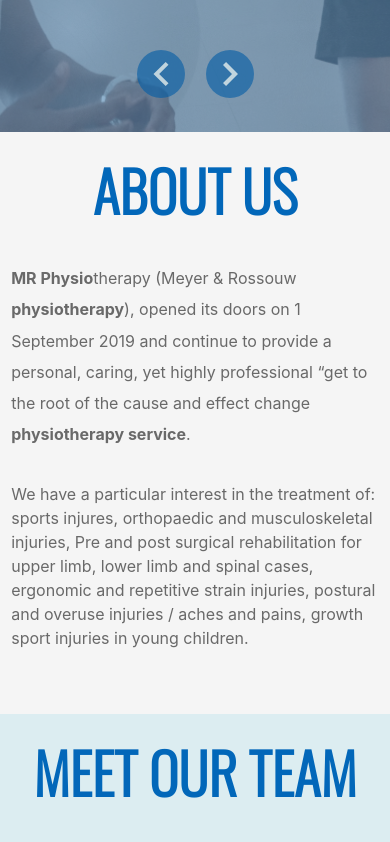
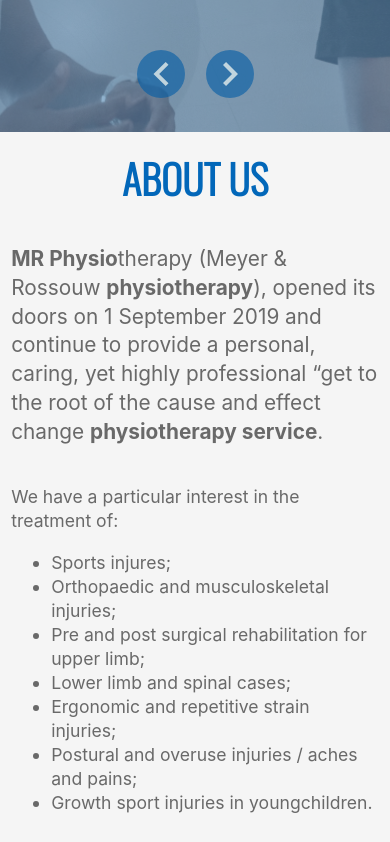
Before and after one commit to xdemocle/mrphysio, a Gatsby site: page / in a window 390 px wide. Shown: the part 543-1385 px from the top of the page. Built offline with nearby package versions, Linux system fonts and the light colour scheme; Gatsby itself is replaced by a stand-in of ours.

Commit message:
adjust text sizing and other titles responsivness

```diff
--- a/src/components/Introduction.css
+++ b/src/components/Introduction.css
@@ -26,23 +26,36 @@
 
 .introduction--main__item {
   display: inline-block;
-  width: calc(50% - 0.5rem);
   vertical-align: top;
 }
 .introduction--main__lf {
+  width: calc(60% - 0.5rem);
   margin-right: 0.5rem;
-  font-size: 1rem;
-  line-height: 1.95rem;
+  font-size: 1.8rem;
+  line-height: 2.5rem;
+  letter-spacing: 0.05rem;
 }
 .introduction--main__rh {
+  width: calc(40% - 0.5rem);
   margin-left: 0.5rem;
+  font-size: 1.1rem;
+  padding-top: 1rem;
 }
 
 @media only screen and (max-width: 600px) {
+  .introduction--title {
+    font-size: 2.5rem;
+  }
   .introduction--main__item {
     width: 100%;
   }
+  .introduction--main__lf {
+    font-size: 1.3rem;
+    line-height: 1.8rem;
+    letter-spacing: 0;
+  }
   .introduction--main__rh {
     margin-left: 0;
+    padding-top: 0;
   }
 }
--- a/src/components/Introduction.js
+++ b/src/components/Introduction.js
@@ -7,21 +7,29 @@
       <div className="introduction--inner">
         <h2 className="introduction--title">About us</h2>
         <div className="introduction--main">
-          <p className="introduction--main__item introduction--main__lf">
+          <div className="introduction--main__item introduction--main__lf">
+            <p>
               <strong>MR Physio</strong>therapy (Meyer & Rossouw{" "}
               <strong>physiotherapy</strong>), opened its doors on 1 September
               2019 and continue to provide a personal, caring, yet highly
               professional “get to the root of the cause and effect change{" "}
               <strong>physiotherapy service</strong>.
             </p>
+          </div>
 
-          <p className="introduction--main__item introduction--main__rh">
-            We have a particular interest in the treatment of: sports injures,
-            orthopaedic and musculoskeletal injuries, Pre and post surgical
-            rehabilitation for upper limb, lower limb and spinal cases,
-            ergonomic and repetitive strain injuries, postural and overuse
-            injuries / aches and pains, growth sport injuries in young children.
-          </p>
+          <div className="introduction--main__item introduction--main__rh">
+            <p>We have a particular interest in the treatment of:</p>
+
+            <ul>
+              <li>Sports injures;</li>
+              <li>Orthopaedic and musculoskeletal injuries;</li>
+              <li>Pre and post surgical rehabilitation for upper limb;</li>
+              <li>Lower limb and spinal cases;</li>
+              <li>Ergonomic and repetitive strain injuries;</li>
+              <li>Postural and overuse injuries / aches and pains;</li>
+              <li>Growth sport injuries in youngchildren.</li>
+            </ul>
+          </div>
 
           {/* <p>
             Our clients are our main priority and we consider each client
--- a/src/components/Studio.css
+++ b/src/components/Studio.css
@@ -2,6 +2,14 @@
   position: relative;
   margin: 0 auto;
   max-width: var(--layout-max-width);
+}
+
+.studio--title {
+  font-size: 3.5rem;
+  text-align: center;
+  text-transform: uppercase;
+  margin: 1rem 0;
+  color: var(--layout-palette2);
 }
 
 .studio .react-slideshow-container .default-nav:first-of-type,
@@ -33,3 +41,9 @@
 .studio .react-slideshow-container .default-nav:last-of-type {
   right: 5%;
 }
+
+@media only screen and (max-width: 600px) {
+  .studio--title {
+    font-size: 2.5rem;
+  }
+}
--- a/src/components/Studio.js
+++ b/src/components/Studio.js
@@ -18,7 +18,7 @@
 
   return (
     <div className="studio">
-      <h2 className="team--title">The studio</h2>
+      <h2 className="studio--title">The studio</h2>
       <Zoom {...zoomInProperties}>
         {images.map((each, index) => (
           <div key={index} style={{ width: "100%" }}>
--- a/src/components/Team.css
+++ b/src/components/Team.css
@@ -87,6 +87,10 @@
 }
 
 @media only screen and (max-width: 600px) {
+  .team--title {
+    font-size: 2.5rem;
+  }
+
   .team--column {
     float: none;
     width: 100%;
--- a/src/components/jumbo.css
+++ b/src/components/jumbo.css
@@ -96,7 +96,9 @@
   }
 
   .jumbo--slogan {
-    font-size: 3rem;
+    font-size: 2.3rem;
+    padding-left: 0.5rem;
+    padding-right: 0.5rem;
   }
 
   .jumbo .react-slideshow-container .default-nav:first-of-type,
```
Lines whose indentation alone changed are shown as unchanged.
